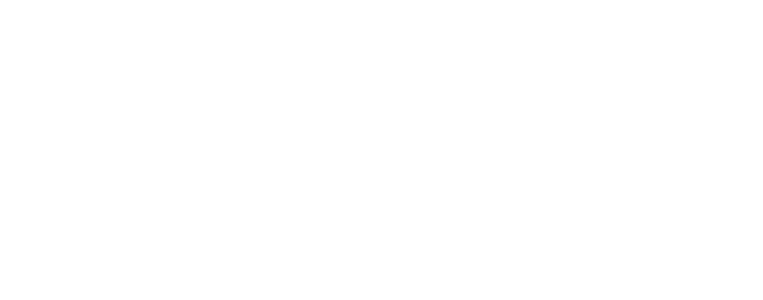
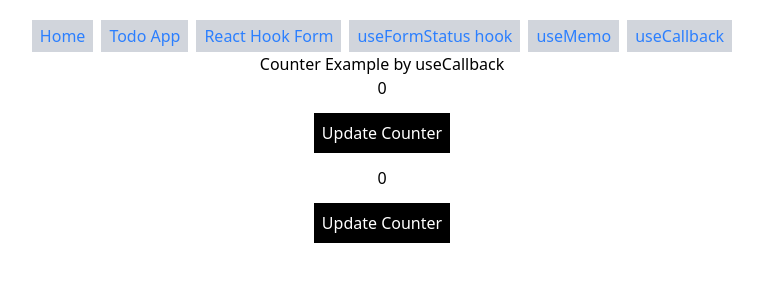
Before and after one commit to amitgupta-infobeans/mini-ecommerce-catalog, a React (Vite) app in the folder practice_react/: page /usecallback-hook in a window 1280 px wide. Before the commit this address had no page. Shown: the top 300 px of the page, without its empty margins (258-1021 px from the left). Built offline with nearby package versions, Linux system fonts and the light colour scheme.

Commit message:
added useMemo and useCallback example.

```diff
--- a/practice_react/src/components/NavBar.jsx
+++ b/practice_react/src/components/NavBar.jsx
@@ -4,11 +4,13 @@
 const NavBar = () => {
     return (
         <>
-            <div className='flex justify-center items-center gap-2 underline text-blue-500'>
-                <Link to="/">Home</Link>
-                <Link to="/todo-app">Todo App</Link>
-                <Link to="/react-hook-form">React Hook Form</Link>
-                <Link to="/use-form-status-hook">useFormStatus hook</Link>
+            <div className='flex justify-center items-center gap-2 text-blue-500'>
+                <Link className='bg-gray-300 px-2 py-1 hover:bg-gray-500 hover:text-white' to="/">Home</Link>
+                <Link  className='bg-gray-300 px-2 py-1 hover:bg-gray-500 hover:text-white' to="/todo-app">Todo App</Link>
+                <Link  className='bg-gray-300 px-2 py-1 hover:bg-gray-500 hover:text-white' to="/react-hook-form">React Hook Form</Link>
+                <Link  className='bg-gray-300 px-2 py-1 hover:bg-gray-500 hover:text-white' to="/use-form-status-hook">useFormStatus hook</Link>
+                <Link  className='bg-gray-300 px-2 py-1 hover:bg-gray-500 hover:text-white' to="/use-memo">useMemo</Link>
+                <Link  className='bg-gray-300 px-2 py-1 hover:bg-gray-500 hover:text-white' to="/usecallback-hook">useCallback</Link>
             </div>
             <Outlet />
         </>
--- a/practice_react/src/components/context/GlobalContext.jsx
+++ b/practice_react/src/components/context/GlobalContext.jsx
@@ -5,7 +5,7 @@
 
 const ContextProvider = ({ children }) => {
 
-    return <GlobalContext.Provider value={{name:"Omkar Das Mahajan"}}>{children}</GlobalContext.Provider>
+    return <GlobalContext.Provider value={{ name: "Omkar Das Mahajan" }}>{children}</GlobalContext.Provider>
 }
 
 export default ContextProvider;
--- /dev/null
+++ b/practice_react/src/components/custom-hook/useFetch.js
@@ -0,0 +1,37 @@
+import { useEffect, useState, useMemo } from "react";
+
+export const useFetch = (url) => {
+  const [data, setData] = useState([]);
+  const [loading, setLoading] = useState(false);
+
+  const getData = async () => {
+    try {
+      setLoading(true);
+      await new Promise((res) =>
+        setTimeout(() => res("getting data..."), 1000)
+      );
+      await fetch(url)
+        .then((res) => res.json())
+        .then((data) => setData(data.posts));
+      console.log("Get Data by useMemo hook calling........");
+    } catch (e) {
+      setLoading(false);
+    } finally {
+      setLoading(false);
+    }
+  };
+
+  useEffect(() => {
+    getData();
+  }, [url]);
+
+
+  const memoizedData = useMemo(() => {
+    return data.map((item) => ({
+      ...item,
+      title: item.title.toUpperCase(),
+    }));
+  }, [data]);
+
+  return { loading, data: memoizedData };
+};
--- /dev/null
+++ b/practice_react/src/components/use-Memo-usecallBack/ChildOfUseCallBack.jsx
@@ -0,0 +1,18 @@
+import React, { useCallback, memo } from 'react'
+
+const ChildOfUseCallBack = (props) => {
+
+    const { counter, onClick } = props;
+
+    console.log("Coutner-value===", counter)
+    return (<>
+
+        <div className='flex flex-col items-center justify-center'>
+            <input className='text-center' type='text' readOnly value={counter} />
+            <button onClick={onClick} className='p-2 border bg-black text-white m-3'>Update Counter</button>
+        </div>
+    </>
+    )
+}
+
+export default memo(ChildOfUseCallBack)
--- /dev/null
+++ b/practice_react/src/components/use-Memo-usecallBack/GetData.jsx
@@ -0,0 +1,26 @@
+import React from 'react'
+import { useFetch } from '../custom-hook/useFetch'
+import { CircularProgress } from "@mui/material"
+import { Link } from 'react-router-dom'
+
+
+
+const GetData = () => {
+    const { loading, data } = useFetch("https://dummyjson.com/posts")
+
+    return <> {(loading) && <CircularProgress sx={{ display: "flex", justifyItems: "center", alignItems: "center", margin: "auto" }} disableShrink />}
+
+        <div className='flex flex-col justify-start items-start md:w-[800px] sm:w-[300px] h-[500px] '>
+            <Link className='p-2 m-3 text-blue-500 underline' to="/">Back</Link>
+            {(data && data.length > 0) && data.map((oneItem) => {
+                return <div key={oneItem.id} className='md:w-600px sm:w-full p-2 m-2 border bg-gray-200 flex justify-between items-center gap-2'>
+                    <div className=''>
+                        <h3>{oneItem.title}</h3>
+                    </div>
+                </div>
+            })}
+        </div>
+    </>
+}
+
+export default GetData
--- /dev/null
+++ b/practice_react/src/components/use-Memo-usecallBack/UseCallBackExample.jsx
@@ -0,0 +1,20 @@
+import React, { useState,useCallback } from 'react'
+import ChildOfUseCallBack from './ChildOfUseCallBack'
+
+const UseCallBackExample = () => {
+    const [counter1, setCounter1] = useState(0)
+    const [counter2, setCounter2] = useState(0)
+
+    const memoizedCounter1 = useCallback(()=>setCounter1(counter1+1) ,[counter1])
+    const memoizedCounter2 = useCallback(()=>setCounter2(counter2+1) ,[counter2])
+
+    return (
+        <>
+            <div>Counter Example by useCallback</div>
+            <ChildOfUseCallBack  counter={counter1} onClick={memoizedCounter1} />
+            <ChildOfUseCallBack counter={counter2} onClick={memoizedCounter2} />
+        </>
+    )
+}
+
+export default UseCallBackExample
```
Also changed, not shown: practice_react/src/components/custom-hook/CustomRoutes.jsx (+17 -7 lines).
